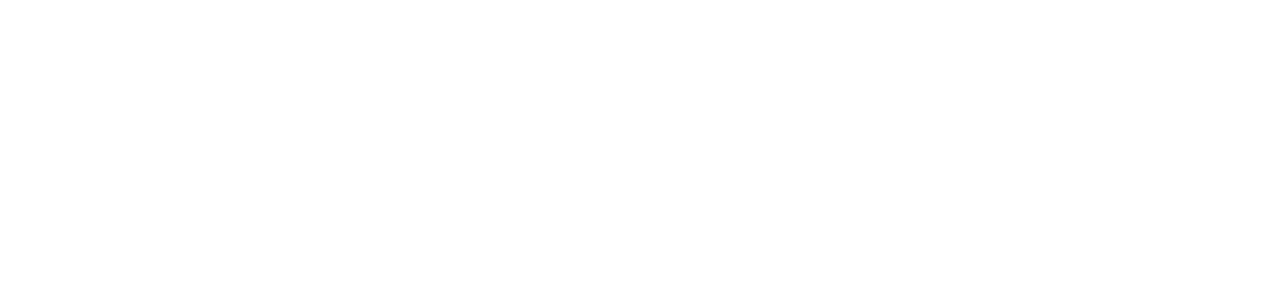
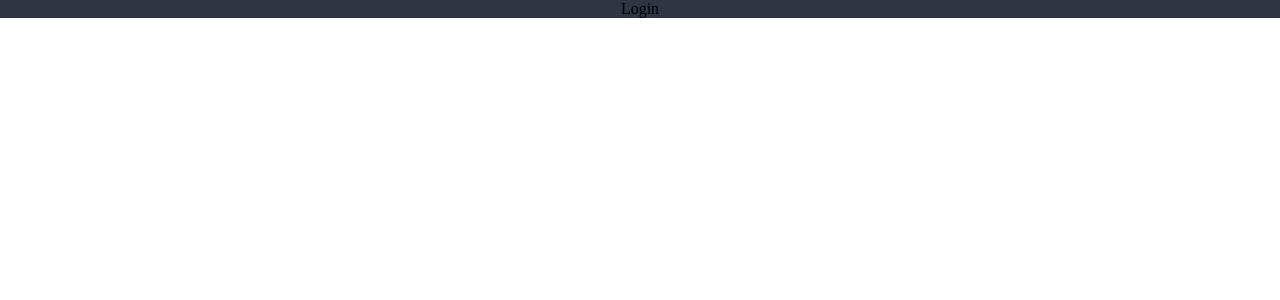
Before and after one commit to Haile-08/Redux_Async, a React (Create React App) app in the folder client/: page /login in a window 1280 px wide. Before the commit this address had no page. Shown: the top 300 px of the page. Built offline with nearby package versions, Linux system fonts and the light colour scheme.

Commit message:
create the authSlice

```diff
--- a/client/src/App.js
+++ b/client/src/App.js
@@ -3,6 +3,8 @@
 import Applayout from "./components/Applayout";
 import Addpage from "./components/page/AddPage";
 import Editpage from "./components/page/EditPage";
+import Login from "./components/page/Login";
+import Signup from "./components/page/Signup";
 
 function App() {
   return (
@@ -20,6 +22,8 @@
             <Route path="/" element={<Applayout />} />
             <Route path="/Add" element={<Addpage />} />
             <Route path="/Edit" element={<Editpage />} />
+            <Route path="/login" element={<Login />} />
+            <Route path="/signup" element={<Signup />} />
           </Routes>
         </Grid>
       </header>
--- /dev/null
+++ b/client/src/components/page/Login.js
@@ -0,0 +1,7 @@
+import React from "react";
+
+function Login() {
+  return <div>Login</div>;
+}
+
+export default Login;
--- /dev/null
+++ b/client/src/components/page/Signup.js
@@ -0,0 +1,7 @@
+import React from "react";
+
+function Signup() {
+  return <div>Signup</div>;
+}
+
+export default Signup;
```
Also changed, not shown: client/src/redux/features/authSlice.js (added).
